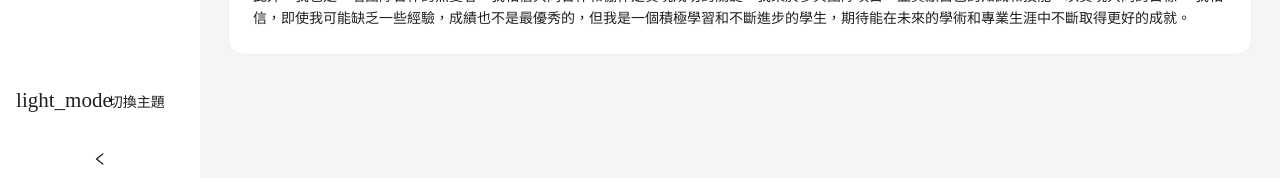
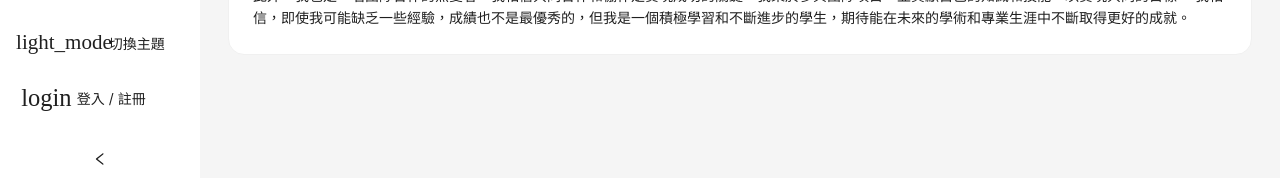
Before and after one commit to kinoras/NTU-CN23, a React (Create React App) app in the folder phase2/frontend/: page /#/ in a window 1280 px wide. Shown: the part 615-793 px from the top of the page. Built offline with nearby package versions, Linux system fonts and the light colour scheme; a web font is replaced by a local one.

Commit message:
p2-front: feat: UserInfoButton and sign-in/out

```diff
--- a/phase2/frontend/src/containers/Sider.js
+++ b/phase2/frontend/src/containers/Sider.js
@@ -110,6 +110,8 @@ const Sider = ({ isDarkMode, toggleDarkMode }) => {
                         }
                     ]}
                 />
+
+                <UserInfoButton />
             </div>
         </Layout.Sider>
     )
--- /dev/null
+++ b/phase2/frontend/src/containers/UserInfoButton.js
@@ -0,0 +1,220 @@
+import { useGlobalContext } from '@/helpers/context'
+
+import React, { Fragment, useEffect, useState } from 'react'
+import { useDispatch, useSelector } from 'react-redux'
+import { useNavigate } from 'react-router-dom'
+
+import { Button, ConfigProvider, Divider, Menu, Typography, Modal as _Modal, theme } from 'antd'
+
+import styled from 'styled-components'
+
+import { gray } from '@ant-design/colors'
+
+import Icon from '@/components/Icon'
+
+const { Title, Text } = Typography
+
+const Modal = styled(_Modal)`
+    .ant-modal-content {
+        border-radius: 1rem !important;
+        padding: 16px;
+    }
+`
+
+const UserInfoButton = () => {
+    const navigate = useNavigate()
+    const dispatch = useDispatch()
+    const userToken = useSelector((state) => state.userToken) ?? ''
+    const userInfo = useSelector((state) => state.userInfo) ?? ''
+    const { connect } = useGlobalContext()
+    const {
+        token: { colorBorder }
+    } = theme.useToken()
+
+    const [isModalOpen, setIsModalOpen] = useState(false)
+
+    /* GIS init */
+    // Credit: A guide to custom Google Sign-in button [Leonardo Salles]
+    // https://medium.com/@leonardosalles/e7b02c2c5e4f
+    const gisObject = { click: () => initGis() }
+    const initGis = () => {
+        try {
+            // Init GIS
+            window.google.accounts.id.initialize({
+                client_id: '335796492667-44oo6rbp51pjp6i9q5ui5b2ick7vstmb.apps.googleusercontent.com',
+                callback: handleCredentialResponse
+            })
+
+            // Create GIS button wrapper
+            const gisWrapper = document.createElement('div')
+            gisWrapper.style.display = 'none'
+            gisWrapper.classList.add('custom-google-button')
+            document.body.appendChild(gisWrapper)
+
+            // Render GIS button
+            window.google.accounts.id.renderButton(gisWrapper, {})
+
+            // Create click handler
+            const gisWrapperButton = gisWrapper.querySelector('div[role=button]')
+            gisObject.click = () => gisWrapperButton.click()
+            gisWrapperButton.click()
+        } catch (error) {
+            console.log('[Error] UserInfoButton: ' + error)
+        }
+    }
+
+    /* Sign-in handler */
+    const handleCredentialResponse = async ({ credential }) => {
+        try {
+            const {
+                user: { token, ...otherInfo }
+            } = await connect.post('/user/auth', { credential })
+            dispatch({ type: 'SET_TOKEN', value: token })
+            dispatch({ type: 'SET_USER', value: otherInfo })
+        } catch (error) {
+            console.log(error)
+        }
+    }
+
+    /* User info fetching */
+    const fetchUserInfo = async () => {
+        try {
+            const { user } = await connect.get('/user')
+            dispatch({ type: 'SET_USER', value: user })
+            console.log(user)
+        } catch (error) {
+            console.log(error)
+        }
+    }
+    useEffect(() => {
+        if (userToken) fetchUserInfo()
+    }, [])
+
+    /* button click handler */
+    const handleUserAction = ({ key }) => {
+        switch (key) {
+            case 'user-info':
+                setIsModalOpen(true)
+                break
+            case 'sign-in':
+                gisObject.click()
+                break
+            case 'sign-out':
+                dispatch({ type: 'SET_TOKEN', value: null })
+                dispatch({ type: 'SET_USER', value: {} })
+                break
+        }
+    }
+
+    const menuItems = [
+        {
+            icon: <img className="h-3.5 w-3.5 scale-[1.75] rounded-full" src={userInfo?.avatar} />,
+            label: userInfo?.name,
+            key: 'user-info',
+            title: null
+        },
+        {
+            icon: <Icon icon="login" size={14} className="filled-300 h-3.5 -translate-y-[0.5px] scale-[1.75]" />,
+            label: '登入 / 註冊',
+            key: 'sign-in',
+            title: null
+        }
+    ]
+
+    const modalItems = [
+        [
+            {
+                icon: 'person',
+                iconScale: 1.75,
+                label: '我的頻道主頁',
+                handler: () => navigate(`/channel/@${userInfo?.stuid}`)
+            },
+            {
+                icon: 'movie',
+                iconScale: 1.55,
+                label: '我的影片',
+                handler: () => navigate(`/channel/@${userInfo?.stuid}/videos`)
+            },
+            {
+                icon: 'podcasts',
+                iconScale: 1.55,
+                label: '我的 Podcast',
+                handler: () => navigate(`/channel/@${userInfo?.stuid}/podcasts`)
+            }
+        ],
+        [
+            {
+                icon: 'logout',
+                iconScale: 1.75,
+                label: '登出',
+                handler: () => handleUserAction({ key: 'sign-out' }),
+                props: { danger: true }
+            }
+        ]
+    ]
+
+    return (
+        <>
+            <ConfigProvider theme={{ token: { controlHeight: 40, colorPrimary: gray[0] } }}>
+                <Menu
+                    className="border-0"
+                    mode="inline"
+                    selectedKeys={[]}
+                    onSelect={handleUserAction}
+                    items={[menuItems[userToken ? 0 : 1]]}
+                />
+            </ConfigProvider>
+            <Modal
+                open={isModalOpen}
+                onCancel={() => setIsModalOpen(false)}
+                width={280}
+                centered={true}
+                closeIcon={null}
+                footer={null}
+            >
+                <div className="py-2 text-center">
+                    <img
+                        src={userInfo?.avatar}
+                        className="mb-3 h-14 w-14 rounded-full border"
+                        style={{ borderColor: colorBorder }}
+                    />
+                    <Title level={4} className="m-0 leading-7">
+                        {userInfo?.name}
+                    </Title>
+                    <Text type="secondary">@{userInfo?.stuid}</Text>
+                </div>
+                {modalItems.map((group, index) => (
+                    <Fragment key={index}>
+                        <Divider className="my-2" />
+                        {group.map(({ icon, iconScale, label, handler, props }) => (
+                            <Button
+                                key={`${icon}-${label}`}
+                                className="mt-1 flex items-center px-3"
+                                type="text"
+                                block
+                                icon={
+                                    <Icon
+                                        icon={icon}
+                                        size={14}
+                                        weight="normal-300"
+                                        className="mr-1.5"
+                                        style={{ transform: `scale(${iconScale})` }}
+                                    />
+                                }
+                                onClick={() => {
+                                    handler()
+                                    setIsModalOpen(false)
+                                }}
+                                {...props}
+                            >
+                                {label}
+                            </Button>
+                        ))}
+                    </Fragment>
+                ))}
+            </Modal>
+        </>
+    )
+}
+
+export default UserInfoButton
```
